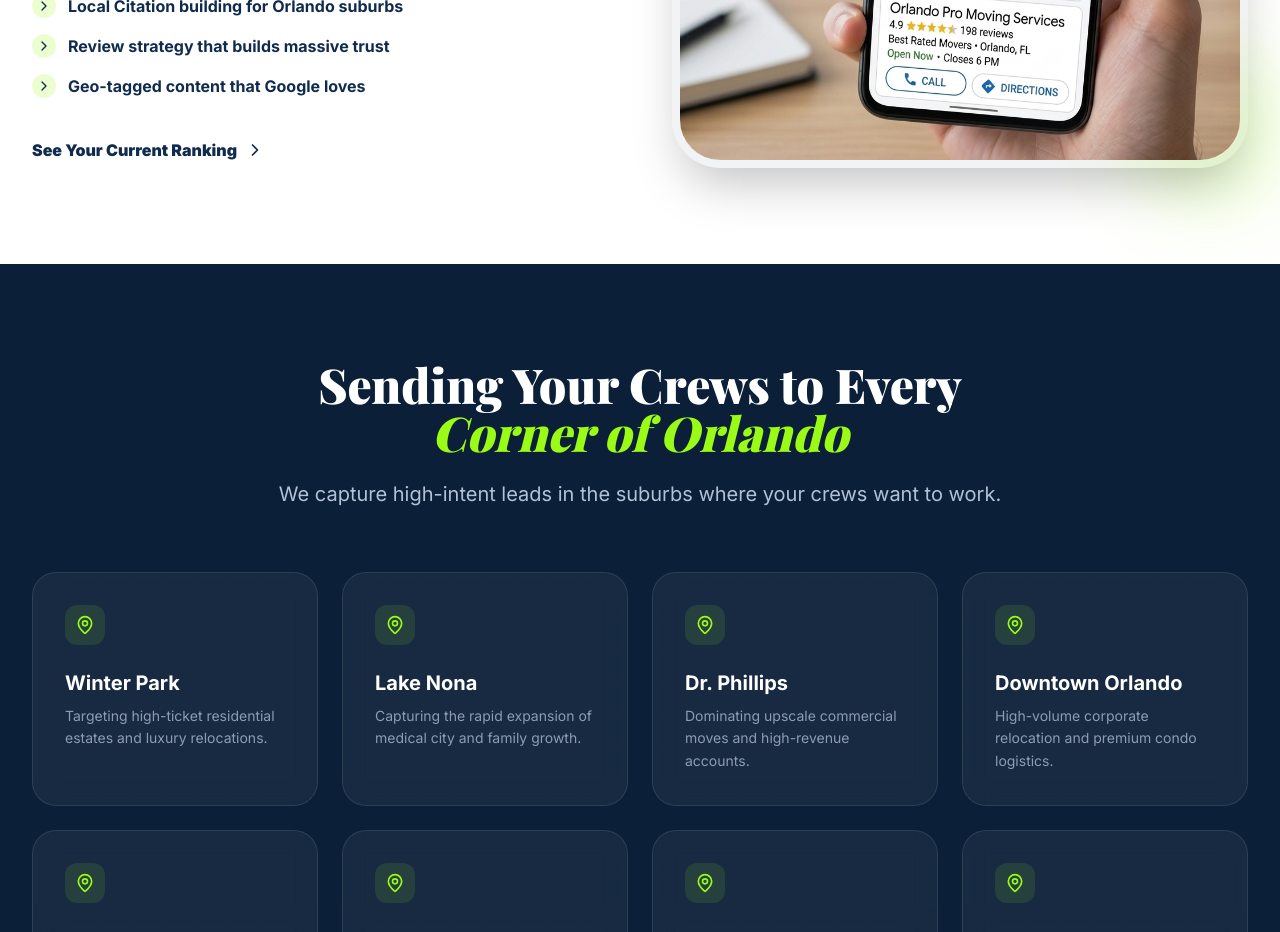
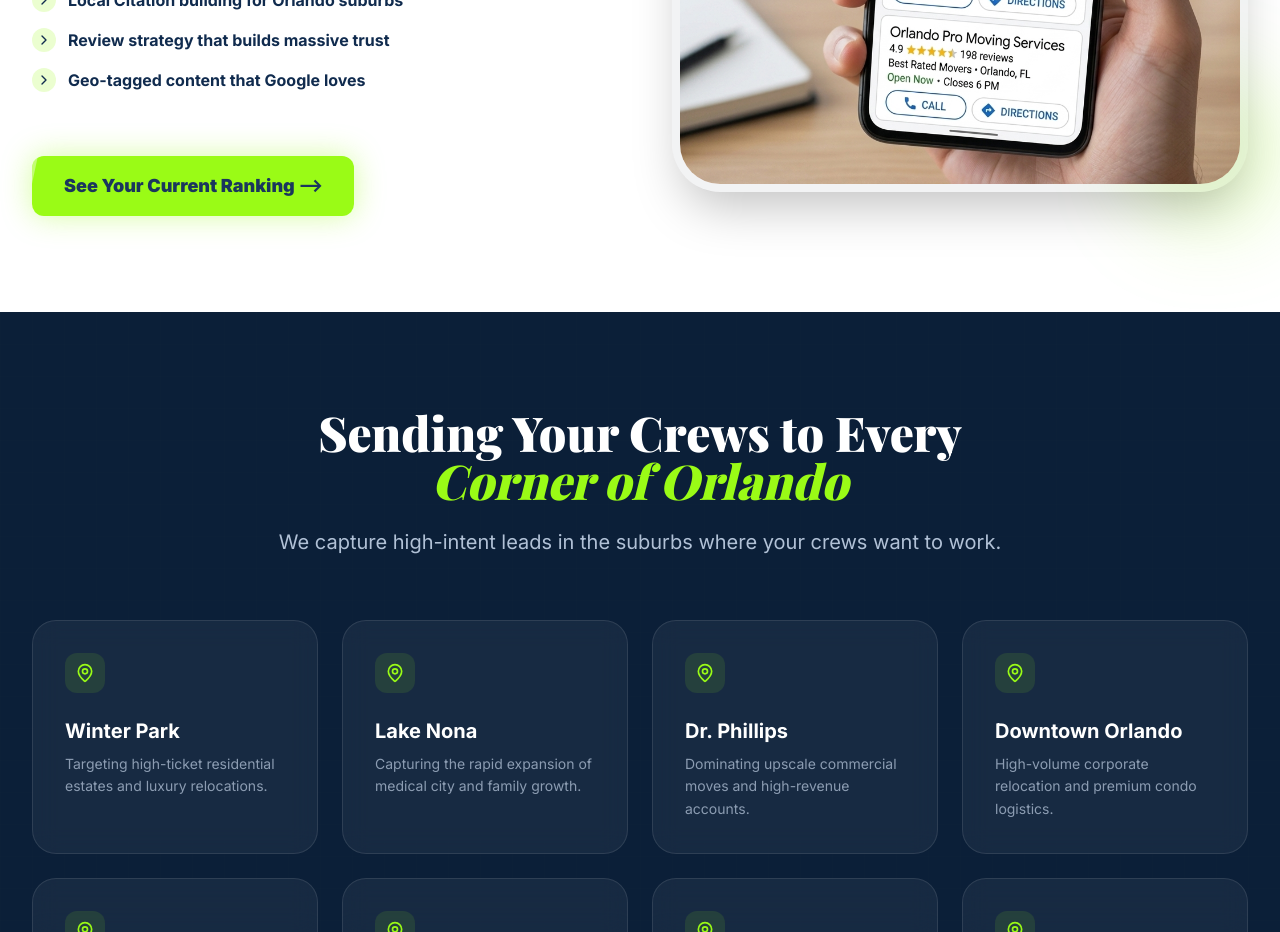
Before and after one commit to mahabubkabir40-ai/multipro-digital, a Next.js app: page /service-areas/orlando-movers-marketing in a window 1280 px wide. Shown: the part 3600-4532 px from the top of the page. Built offline with nearby package versions, Linux system fonts and the light colour scheme; a web font is replaced by a local one.

Commit message:
feat: added premium branded button to map pack section

```diff
--- a/src/app/service-areas/orlando-movers-marketing/page.tsx
+++ b/src/app/service-areas/orlando-movers-marketing/page.tsx
@@ -157,12 +157,17 @@ export default function OrlandoLocationPage() {
                   </li>
                 ))}
               </ul>
-              <Link
-                href="/contact#audit-form"
-                className="inline-flex items-center gap-2 text-brand-blue font-black hover:text-brand-lime transition-colors group"
-              >
-                See Your Current Ranking <ChevronRight className="w-5 h-5 group-hover:translate-x-1 transition-transform" />
-              </Link>
+              <div className="pt-6">
+                <Link
+                  href="/contact#audit-form"
+                  className="relative group overflow-hidden w-full sm:w-fit px-8 py-4 rounded-xl bg-brand-lime text-[#1A365D] font-black text-lg transition-all duration-300 transform hover:scale-[1.05] hover:-rotate-1 active:scale-95 flex items-center justify-center gap-2 shadow-[0_0_30px_rgba(154,251,22,0.4)]"
+                >
+                  <span className="relative z-10 flex items-center gap-2">
+                    See Your Current Ranking ⟶
+                  </span>
+                  <div className="absolute inset-0 bg-white/40 transform -skew-x-12 -translate-x-full group-hover:translate-x-full transition-transform duration-[800ms] ease-out" />
+                </Link>
+              </div>
             </div>
             <div className="relative">
               <div className="relative z-10 rounded-[3rem] overflow-hidden shadow-2xl border-8 border-slate-900/5 aspect-[4/5] lg:aspect-auto lg:h-[600px]">
```
